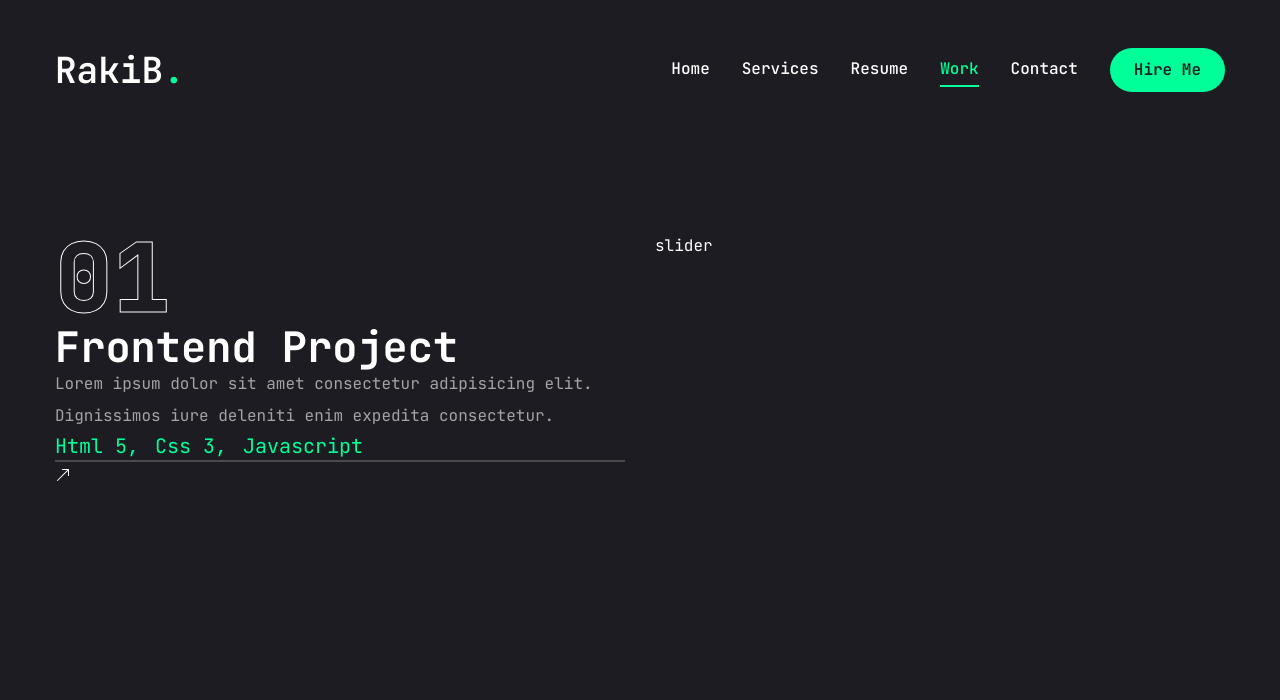
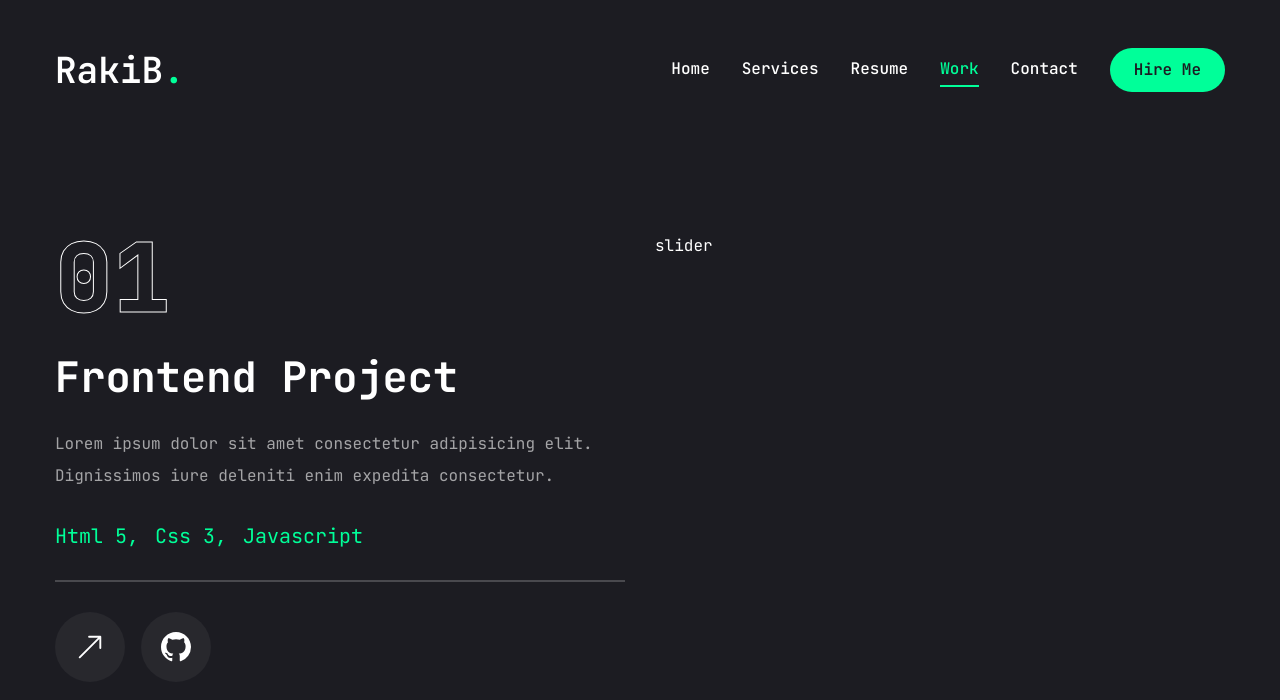
Before and after one commit to RakibAlom/next-portfolio, a Next.js app: page /work in a window 1280 px wide. Shown: the top 700 px of the page. Built offline with nearby package versions, Linux system fonts and the light colour scheme.

Commit message:
project section updated on resume page

```diff
--- a/app/work/page.jsx
+++ b/app/work/page.jsx
@@ -63,7 +63,7 @@ const Work = () => {
       <div className="container mx-auto">
         <div className="flex flex-col xl:flex-row xl:gap-[30px]">
           <div className="w-full xl:w-[50%] xl:h-[460px] flex flex-col xl:justify-between order-2 xl:order-none">
-            <div>
+            <div className="flex flex-col gap-[30px] h-[50%]">
               {/* outline num */}
               <div className="text-8xl leading-none font-extrabold text-transparent text-outline">
                 {project.num}
@@ -88,15 +88,29 @@ const Work = () => {
               {/* border */}
               <div className="border border-white/20"></div>
               {/* buttons */}
-              <div>
-                <Link href={project.github}>
-                  <TooltipProvider>
+              <div className="flex items-center gap-4">
+                {/* live project button */}
+                <Link href={project.live}>
+                  <TooltipProvider delayDuration={100}>
                     <Tooltip>
-                      <TooltipTrigger>
-                        <BsArrowUpRight />
+                      <TooltipTrigger className="w-[70px] h-[70px] rounded-full bg-white/5 flex justify-center items-center group">
+                        <BsArrowUpRight className="text-white text-3xl" />
                       </TooltipTrigger>
                       <TooltipContent>
                         <p>Live Project</p>
+                      </TooltipContent>
+                    </Tooltip>
+                  </TooltipProvider>
+                </Link>
+                {/* github project button */}
+                <Link href={project.github}>
+                  <TooltipProvider delayDuration={100}>
+                    <Tooltip>
+                      <TooltipTrigger className="w-[70px] h-[70px] rounded-full bg-white/5 flex justify-center items-center group">
+                        <BsGithub className="text-white text-3xl" />
+                      </TooltipTrigger>
+                      <TooltipContent>
+                        <p>Github Repository</p>
                       </TooltipContent>
                     </Tooltip>
                   </TooltipProvider>
```
